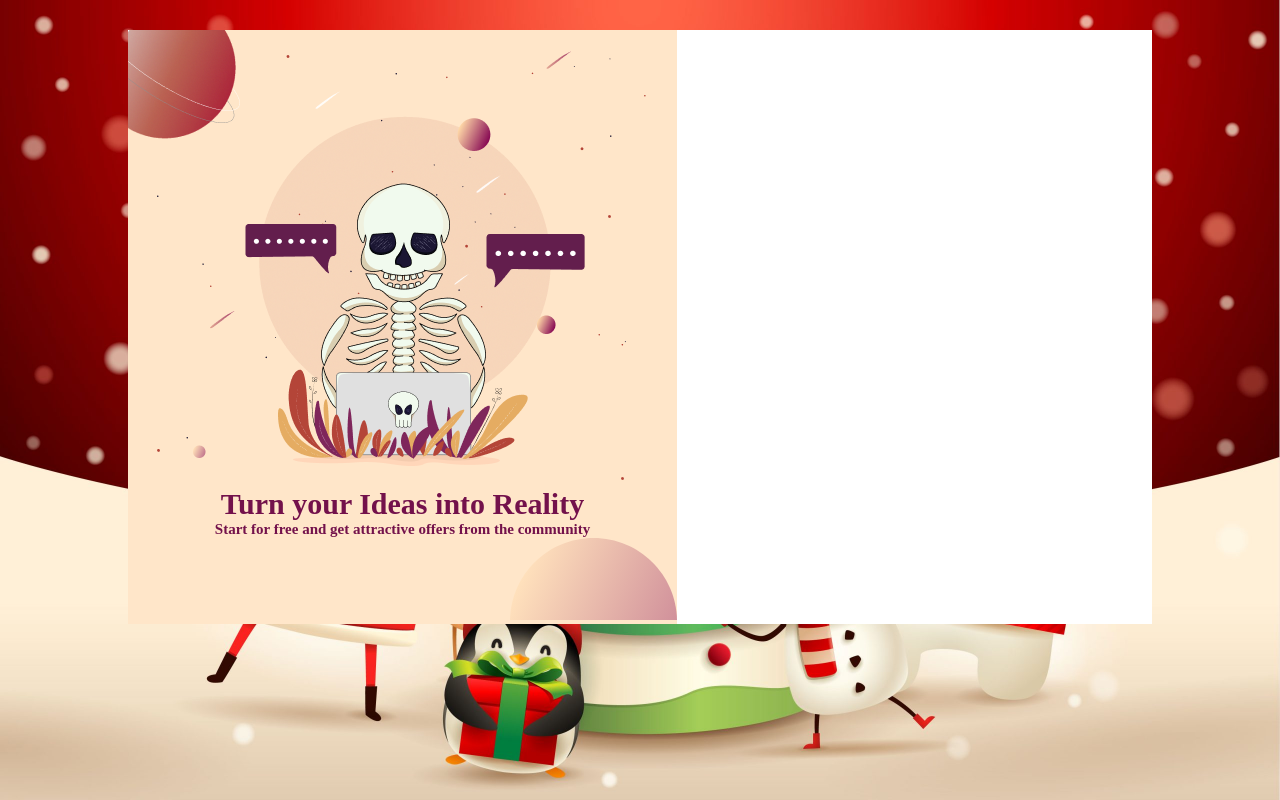
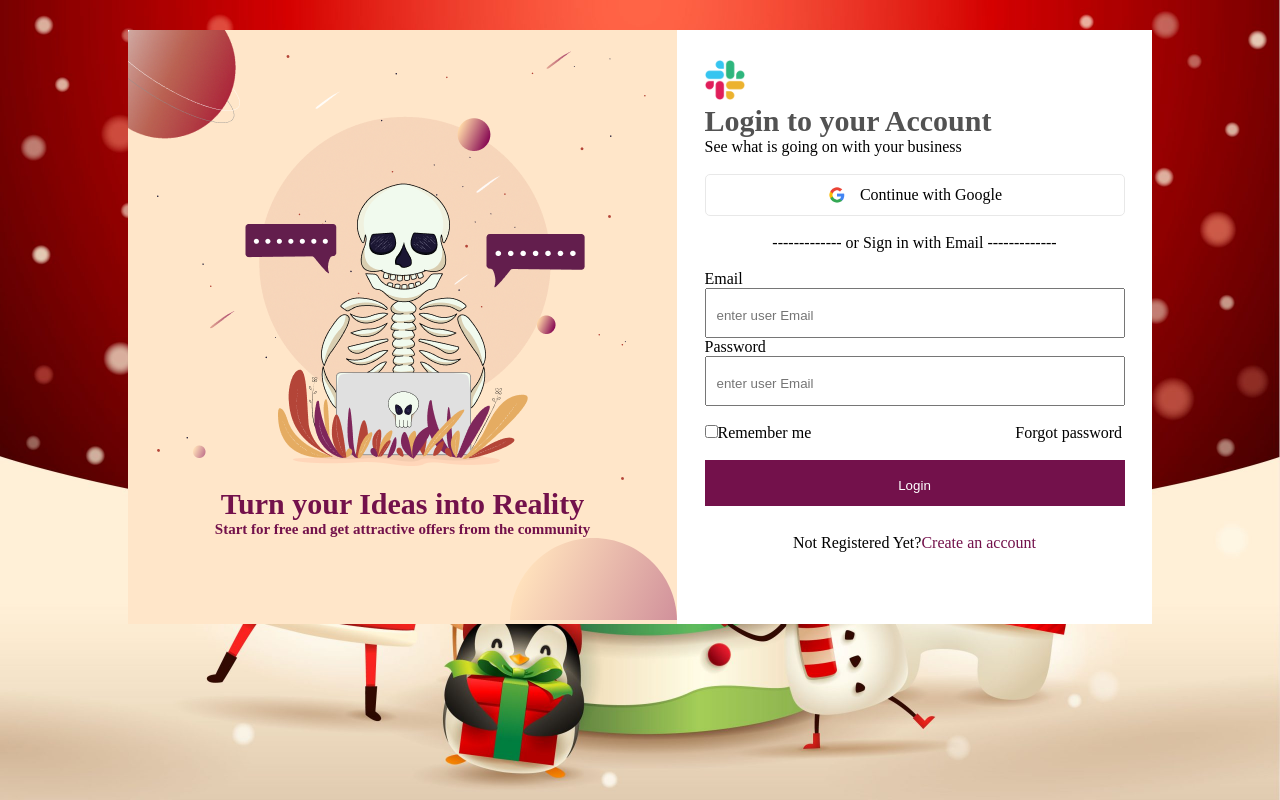
Before and after one commit to hatfelicien/slackloginclone, a plain HTML site: page index.html in a window 1280 px wide. Drawn offline with Linux system fonts and the light colour scheme.

Commit message:
the design for the right part of my login form

```diff
--- a/index.html
+++ b/index.html
@@ -19,7 +19,27 @@
                 </defs>
                 </svg></div>
             </div>
-            <div class="element right"></div>
+            <div class="element right">
+                <div class="texts"><img src="slack-logo-icon.png" width="40" height="40"><br>
+                <h4>Login to your Account</h4>
+                <p>See what is going on with your business</p>
+                </div><br>
+                <div class="butt"><img src="google.png" width="20" height="20">Continue with Google</div>
+                <br>
+                <div class="divider"><center>------------- or Sign in with Email -------------</center></div>
+                <br>
+                <div class="Form">
+                    <label>Email</label><br>
+                    <input type="email" placeholder="enter user Email"><br>
+                    <label>Password</label><br>
+                    <input type="password" placeholder="enter user Email"></div><br>
+                    <input type="checkbox">Remember me &nbsp;&nbsp;&nbsp;&nbsp;&nbsp;&nbsp;&nbsp;&nbsp;&nbsp;&nbsp;&nbsp;&nbsp;&nbsp;&nbsp;&nbsp;&nbsp;&nbsp;&nbsp;&nbsp;&nbsp;&nbsp;&nbsp;&nbsp;&nbsp;&nbsp;
+                    &nbsp;&nbsp;&nbsp;&nbsp;&nbsp;&nbsp;&nbsp;&nbsp;&nbsp;&nbsp;&nbsp;&nbsp;&nbsp;&nbsp;&nbsp;
+                    &nbsp;&nbsp;&nbsp;&nbsp;&nbsp;&nbsp;&nbsp;&nbsp;Forgot password <br><br>
+                    <input class="Login" type="button" Value="Login">
+                    <center><p class="last">Not Registered Yet?<a href="">Create an account</a></p></center>
+                </div>
+            </div>
         </div>
     </body>
 </html>
--- a/style.css
+++ b/style.css
@@ -38,3 +38,44 @@ line-height: normal;
 .svg{
     float: right;
 }
+.right{
+
+    margin: 30px auto;
+}
+.butt{
+    display: flex;
+    justify-content: center;
+    align-items: center;
+    border-radius: 5px;
+    border: 1px solid #E8E8E8;
+    gap: 13px;
+    padding: 10px;
+}
+.Form input{
+    width: 420px;
+    padding: 18px 10px 13px 10px;
+    align-items: center;
+}
+.texts h4{
+    color:#525252;
+    font-size: 30px;
+}
+.Login{
+    width: 420px;
+    padding: 18px 10px 13px 10px;
+    background-color: #73114B;
+    border: none;
+    color: white;
+}
+.divider{
+    justify-content: center;
+    align-items: center;
+}
+.last{
+    margin:28px auto;
+
+}
+.last a{
+    color: #73114B;
+    text-decoration: none;
+}
```
Also changed, not shown: google.png (added), slack-logo-icon.png (added).
